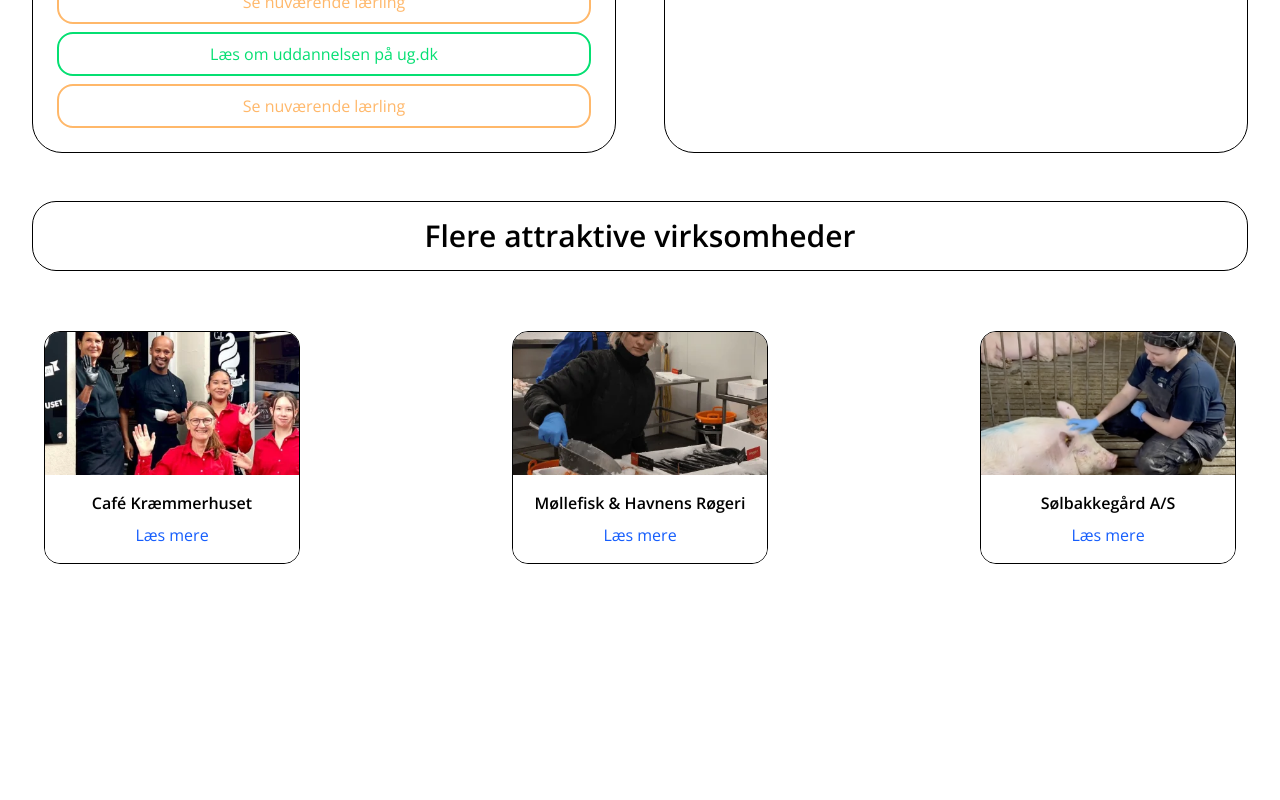
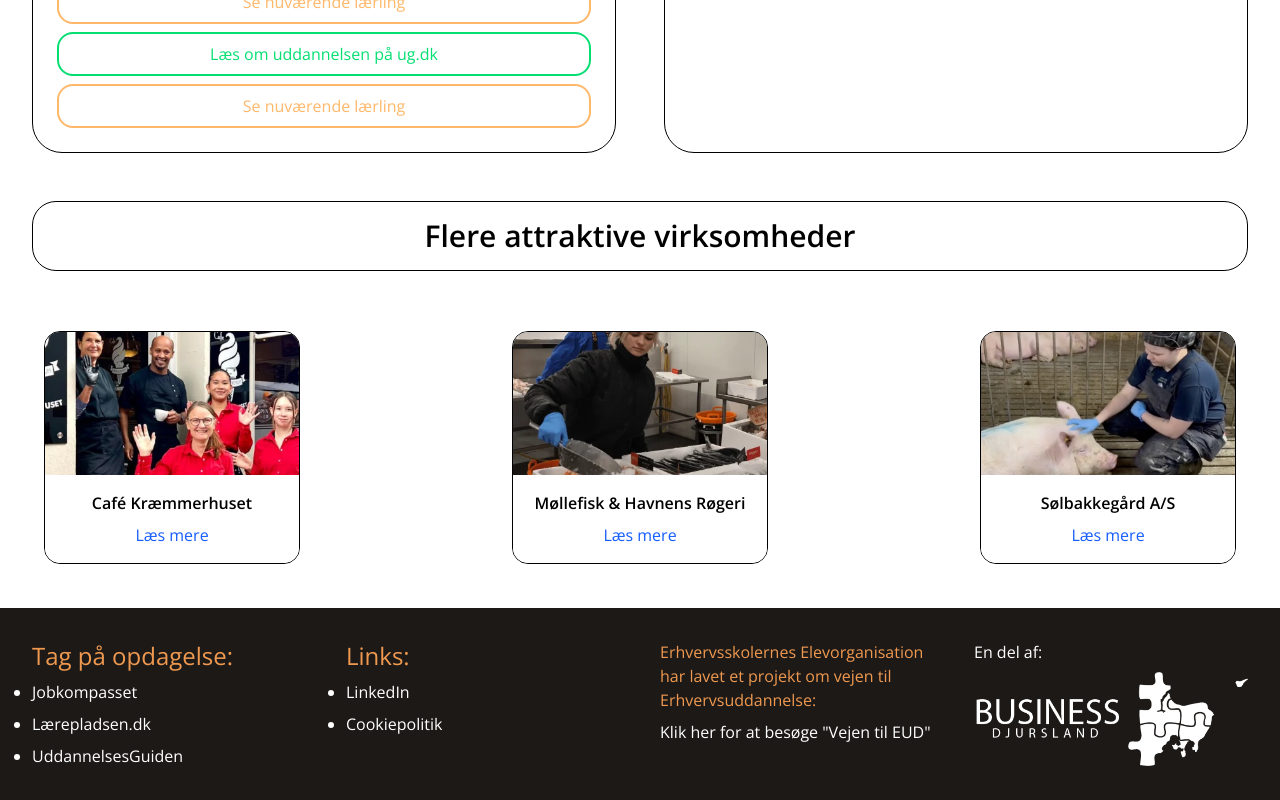
Before and after one commit to OliverFroberg/Ilaere, a Next.js app: page /praesentation in a window 1280 px wide. Shown: the part 1883-2683 px from the top of the page. Before the commit the page ends 2491 px from the top, so only its background shows below. Built offline with nearby package versions, Linux system fonts and the light colour scheme.

Commit message:
Clean up dependencies and add footer section
Remove unused dependencies from `package-lock.json`, including various UI and utility libraries. Add a new footer section with information, navigation links, and an image asset. Integrate a placeholder for a slider section on the main page.

```diff
--- a/src/app/layout.tsx
+++ b/src/app/layout.tsx
@@ -33,9 +33,39 @@
 				<header className={"sticky top-0 z-50 wrapper"}>
 					<Navigation/>
 				</header>
+
 				{children}
-				<footer>
 
+				<footer className={"bg-stone-900 text-white"}>
+					<div className={"wrapper grid grid-cols-4 justify-between gap-10"}>
+						<ul className={"list-disc flex flex-col gap-2"}>
+							<li className={"list-none"}><h4 className={"text-2xl text-orange"}>Tag på opdagelse:</h4></li>
+							<li><a className={"hover:underline cursor-pointer"}>Jobkompasset</a></li>
+							<li><a className={"hover:underline cursor-pointer"}>Lærepladsen.dk</a></li>
+							<li><a className={"hover:underline cursor-pointer"}>UddannelsesGuiden</a></li>
+						</ul>
+
+						<ul className={"list-disc flex flex-col gap-2"}>
+							<li className={"list-none"}><h4 className={"text-2xl text-orange"}>Links:</h4></li>
+							<li><a className={"hover:underline cursor-pointer"}>LinkedIn</a></li>
+							<li><a className={"hover:underline cursor-pointer"}>Cookiepolitik</a></li>
+						</ul>
+
+						<ul className={"flex flex-col gap-2"}>
+							<li><h4 className={"text-orange"}>
+								Erhvervsskolernes
+								Elevorganisation har
+								lavet et projekt om vejen
+								til Erhvervsuddannelse:
+							</h4></li>
+							<li><a className={"hover:underline cursor-pointer"}>Klik her for at besøge "Vejen til EUD"</a></li>
+						</ul>
+
+						<ul className={"flex flex-col gap-2"}>
+							<li><p>En del af:</p></li>
+							<li><img src={"/business-djursland-logo-hvid.png"} alt={"Business Djursland"}/></li>
+						</ul>
+					</div>
 				</footer>
 			</body>
 		</html>
--- a/src/app/page.tsx
+++ b/src/app/page.tsx
@@ -46,7 +46,10 @@
 				</div>
 			</section>
 
-			{/* TODO: Slider */}
+			{/* Slider */}
+			<section className="m-auto py-50 w-full">
+				<h3 className={"text-center text-6xl"}>Slider vil have været here</h3>
+			</section>
 
 			{/* video */}
 			<section className="m-auto flex flex-col-reverse tablet:grid grid-cols-2 gap-10 w-full">
```
Also changed, not shown: public/business-djursland-logo-hvid.png (added), 1 other file (tests, documents, lock files or other folders).
